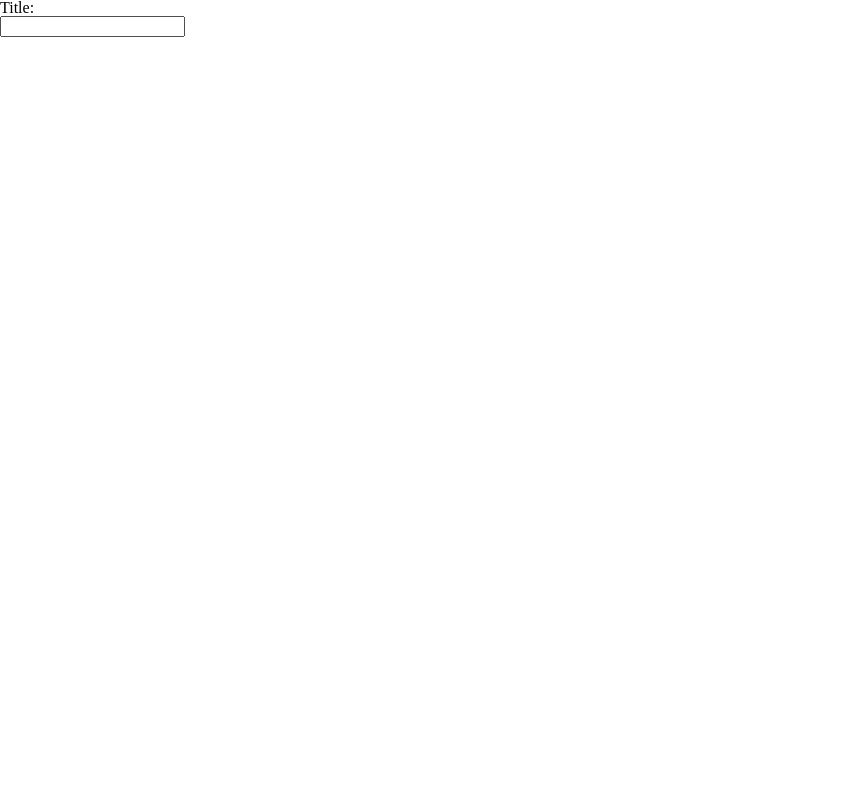
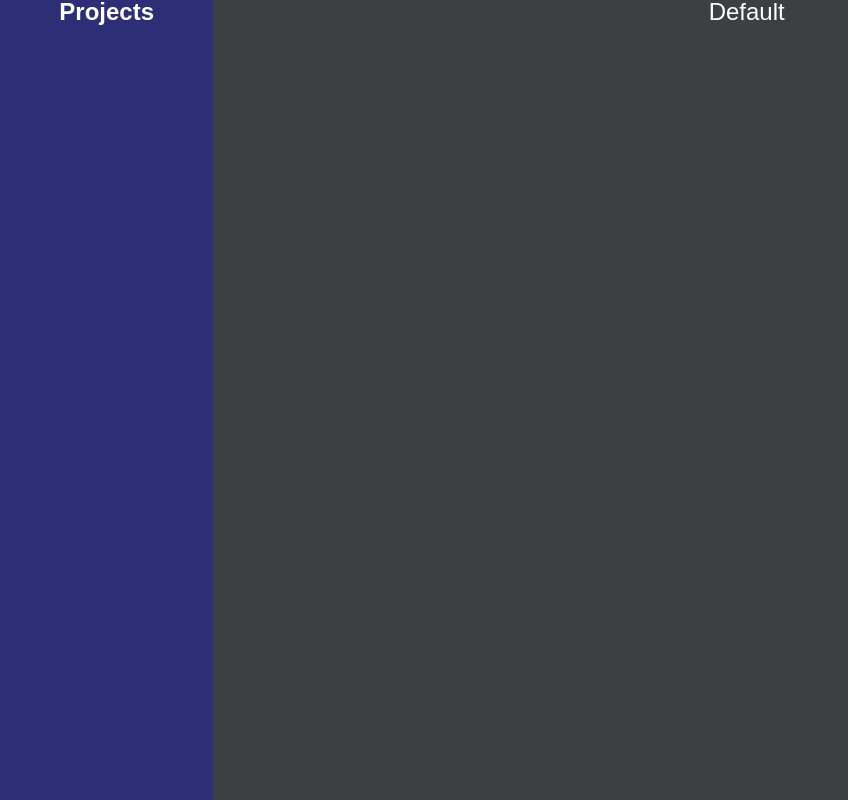
Before and after one commit to aaronlmjohnson/todo-list, a website built with webpack: page dist/index.html in a window 1280 px wide. Shown: the whole page, without its empty margins (0-848 px from the left). Built offline with nearby package versions, Linux system fonts and the light colour scheme.

Commit message:
revised header and projectElement functions

```diff
--- a/src/assets/styles/style.css
+++ b/src/assets/styles/style.css
@@ -49,8 +49,9 @@ table {
 /***********************************/
 #content {
 	display: grid;
-	height: 100%;
+	height: 100vh;
 	grid-template-columns: 1fr 5fr;
+	background: rgb(60, 64, 67);
 }
 .task {
 	display: flex;
@@ -78,7 +79,7 @@ table {
 }
 
 #project-sidebar{
-	height: 97vh;
+	height: 100%;
 	background: rgb(46, 46, 119);
 }
 
@@ -88,6 +89,17 @@ table {
 	font-size: 24px;
 	font-weight: bold;
 	color: white;
+}
+
+.project {
+
+}
+
+.project-header {
+	color: white;
+	font-family: Arial;
+	text-align: center;
+	font-size: 24px;
 }
 
 .project-link {
@@ -109,3 +121,10 @@ table {
 	display: flex;
 	flex-direction: column;
 }
+
+#create-project {
+	border: 1px solid black;
+	height: 100px;
+	width: 250px;
+	padding: 10px;
+}
--- a/src/dom/header.js
+++ b/src/dom/header.js
@@ -1,10 +1,12 @@
-export const header = (level, value)=>{
+export const header = (level, value, ...[name, unique])=>{
     if(level < 1 || level > 6) throw 'invalid header level.';
+
     const _element = document.createElement(`h${level}`);
     _element.textContent = value;
-    const get = ()=> _element
 
-    return {
-        get
-    }
+    if(unique && name) _element.id = name;
+    else if(name) _element.classList.add(name);
+
+
+    return _element;
 }
--- a/src/index.js
+++ b/src/index.js
@@ -2,15 +2,20 @@ import './assets/styles/style.css';
 
 import { form } from './dom/form';
 import { formItem } from './dom/formItem';
+import { projectSidebar } from './todoProjects/projectSidebar';
+import { projectElement } from './todoProjects/projectElement';
 
 
-
+const content = document.getElementById("content");
 const newProjectForm = form('#', '#', 'create-project');
-
-const content = document.getElementById("content");
+const sidebar = projectSidebar();
+const displayedProject = projectElement("default", true);
+// need to display a default project on the page.
 
 const title = formItem("title", "text", "Title: ");
 
 newProjectForm.addFormItem(title);
 
-content.append(newProjectForm.get());
+content.append(sidebar);
+content.append(displayedProject);
+//content.append(newProjectForm.get());
--- /dev/null
+++ b/src/stringMethods/string.js
@@ -0,0 +1,7 @@
+export const string = (()=>{
+    const titleCase = (str)=>
+        str.split('').map((c, i)=>  i == 0 ? c.toUpperCase() : c).join('');
+    return {
+        titleCase
+    }
+})();
--- a/src/todoProjects/projectElement.js
+++ b/src/todoProjects/projectElement.js
@@ -1,14 +1,16 @@
-import { div } from '/src/dom/div';
+import { div } from '../dom/div';
+import { header } from '../dom/header';
+import { string } from '../stringMethods/string';
 
 export const projectElement = (name,  defaultProject = false)=>{
-    const _element = div("project", false).get();
+    const _element = div("project", false);
+    const _header = header(1, string.titleCase(name), 'project-header');
     _element.id = name;
-    if(defaultProject) _element.classList.add("active-project");
 
-    const get = ()=> _element;
+    if(defaultProject) _element.classList.add("displayed");
 
-    return {
-        get
-    };
+    _element.append(_header);
+
+    return _element;
 
 };
--- a/src/todoProjects/projectSidebar.js
+++ b/src/todoProjects/projectSidebar.js
@@ -4,18 +4,13 @@ import { button } from '../dom/button';
 
 
 export const projectSidebar = ()=>{
-    const _sideBar = div("project-sidebar", true).get();
-    const _projects = div("projects", false).get();
-    const _header = header(1, "Projects").get();
-    const _addProjectBtn = button("project-form-button", true, "New Project").get();
+    const _sideBar = div("project-sidebar", true);
+    const _projects = div("project-links", false);
+    const _header = header(1, "Projects");
+    //const _addProjectBtn = button("project-form-button", true, "New Project").get();
 
-    [_header, _projects, _addProjectBtn].forEach((element)=> _sideBar.appendChild(element));
+    [_header, _projects].forEach((element)=> _sideBar.append(element));
 
 
-    const getSideBar = ()=> _sideBar;
-    const getProjectsSect = ()=> _projects;
-    return {
-        getSideBar,
-        getProjectsSect
-    }
+    return _sideBar;
 };
```
Also changed, not shown: src/dom/paragraph.js (+3 -10 lines).
